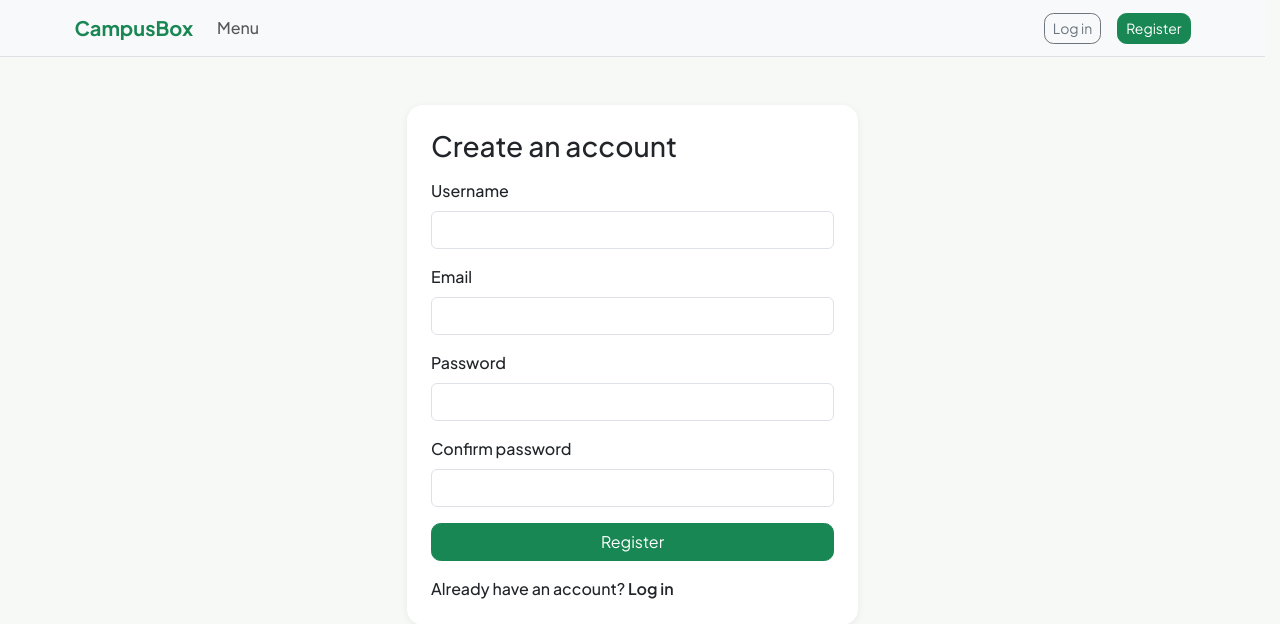
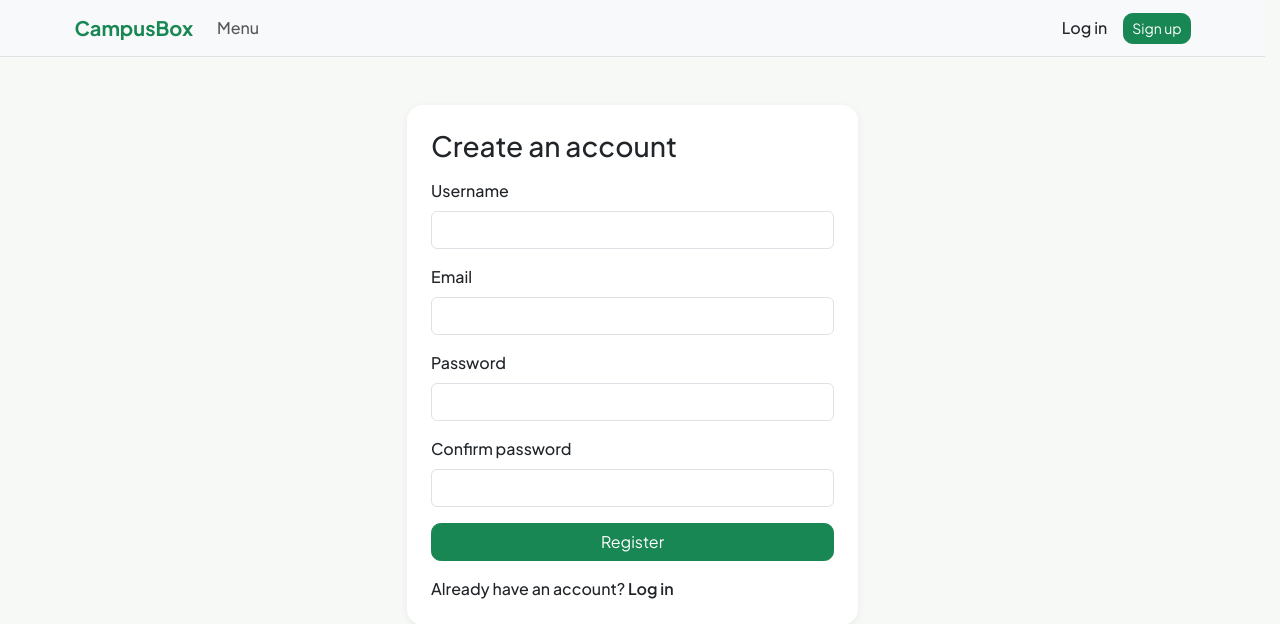
Before and after one commit to hongteeng/IS2108pairproj, a Django app: page /accounts/register/ in a window 1280 px wide. Shown: the top 624 px of the page. Run offline with Django 5.2, Linux system fonts and the light colour scheme; parts of the project's set-up code (start-up, migrations or seed data) failed here and were passed over.

Commit message:
Change Log in and Register buttons

```diff
--- a/campusbox/campusbox/templates/base.html
+++ b/campusbox/campusbox/templates/base.html
@@ -85,8 +85,8 @@
             <button type="submit" class="btn btn-outline-secondary btn-sm">Log out</button>
           </form>
         {% else %}
-          <a class="btn btn-outline-secondary btn-sm" href="{% url 'accounts:login' %}{% if request.resolver_match.app_name != 'accounts' %}?next={{ request.get_full_path|urlencode }}{% endif %}">Log in</a>
-          <a class="btn btn-success btn-sm" href="{% url 'accounts:register' %}">Register</a>
+          <a class="nav-link {% if request.resolver_match.url_name == 'login' %}active{% endif %}" href="{% url 'accounts:login' %}{% if request.resolver_match.app_name != 'accounts' %}?next={{ request.get_full_path|urlencode }}{% endif %}">Log in</a>
+          <a class="btn btn-success btn-sm" href="{% url 'accounts:register' %}">Sign up</a>
         {% endif %}
       </div>
     </div>
```
